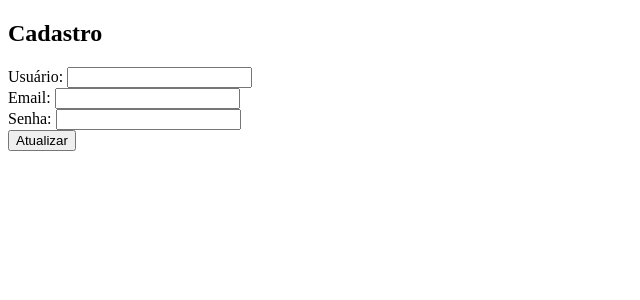
After one commit to MasterPedroE/TaskManager, a Django app: page /updateuser/4 in a window 1280 px wide. The commit adds this page. Shown: the top 300 px of the page, without its empty margins (0-640 px from the left). Run offline with Django 5.2, Linux system fonts and the light colour scheme.

Commit message:
betaupdate

```diff
--- a/usuario/templates/foruser.html
+++ b/usuario/templates/foruser.html
@@ -25,6 +25,8 @@
       <td>{{usuario.id}}</td>
       <td>{{usuario.username}}</td>
       <td>{{usuario.email}}</td>
+      <td><a href="{% url 'updateuser' upuser.id%}" ><button type="button">Atualizar</button></a></td>
+
     </tr>
   {% endfor %}
   <a href="{% url 'home' %}"> Voltar para home</a>
--- /dev/null
+++ b/usuario/templates/updateuser.html
@@ -0,0 +1,34 @@
+<!DOCTYPE html>
+<html lang="en">
+<head>
+    <meta charset="UTF-8">
+    <title>TaskManager</title>
+</head>
+<body>
+ <h2>Cadastro</h2>
+    {% if messages %}
+        <ul class="messages">
+            {% for message in messages %}
+                <li {% if message.tags %} class="{{ message.tags }}"{% endif %}>{{ message }} </li>
+            {% endfor %}
+        </ul>
+    {% endif %}
+    <form method="post">  <!-- Sem action, o formulário será enviado para a mesma URL -->
+        {% csrf_token %}
+        <div>
+            <label for="username">Usuário:</label>
+            <input type="text" id="username" name="username" required>
+        </div>
+        <div>
+            <label for="email">Email:</label>
+            <input type="email" id="email" name="email" required>
+        </div>
+        <div>
+            <label for="password">Senha:</label>
+            <input type="password" id="password" name="password" required>
+        </div>
+        <button type="submit">Atualizar</button>
+    </form>
+
+</body>
+</html>
--- a/usuario/urls.py
+++ b/usuario/urls.py
@@ -16,7 +16,7 @@ Including another URLconf
 """
 
 from django.urls import path
-from .views import fuser, home, loginuser, logout,caduser, telacad
+from .views import fuser, home, loginuser, logout,caduser, telacad, updateuser
 
 urlpatterns = [
     path('', home, name='home'),
@@ -25,5 +25,6 @@ urlpatterns = [
     path('logout/', logout, name='logout'),
     path('caduser/', caduser, name='caduser'),
     path('telacad/', telacad, name='telacad'),
+    path('updateuser/<int:id>', updateuser, name='updateuser'),
 
 ]
--- a/usuario/views.py
+++ b/usuario/views.py
@@ -45,6 +45,25 @@ def caduser(request):
 
     return render(request, 'caduser.html')
 
+def updateuser(request, id):
+    if request.method == "POST":
+        vname = request.POST.get('username')
+        vemail = request.POST.get('email')
+        vsenha = request.POST.get('password')
+        upusers = Usuario.objects.all(id=id)
+
+        if not vname or not vemail or not vsenha:
+            return render(request, 'updateuser.html', {'erro:' : 'Todos campos são obrigatórios!'})
+
+        upusers.username = vname
+        upusers.email = vemail
+        upusers.password = vsenha
+        Usuario.save()
+        messages.success("Usuário salco com sucesso!")
+        return redirect(fuser)
+
+    return render(request, 'updateuser.html')
+
 def loginuser(request):
     if request.method == 'POST':
         usuario = request.POST['username']
```
